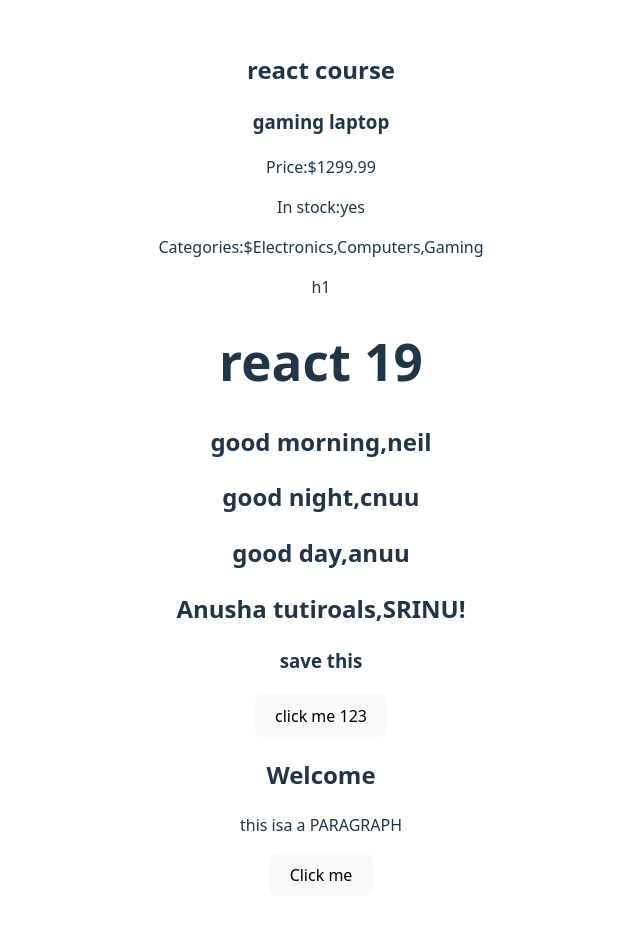
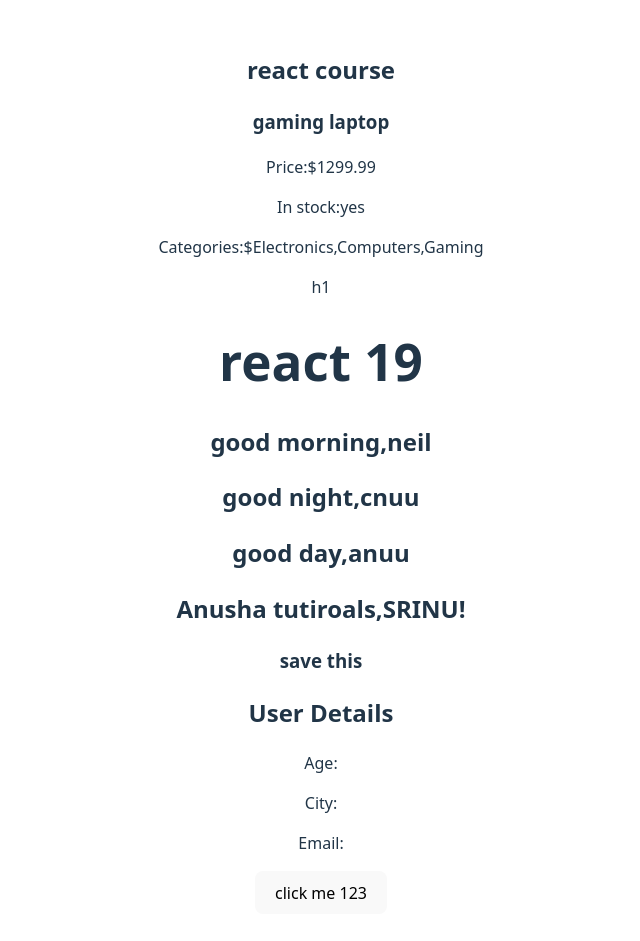
Before and after one commit to anubapatla/My-First-React-App, a React (Vite) app: page / in a window 1280 px wide. Shown: the top 941 px of the page, without its empty margins (319-959 px from the left). Built offline with nearby package versions, Linux system fonts and the light colour scheme.

Commit message:
wraping UserInfo component in UserCard component

```diff
--- a/src/App.jsx
+++ b/src/App.jsx
@@ -8,6 +8,7 @@
 import { Product } from './Product';
 import { Greeting } from './Greeting';
 import './App.css'
+import { UserCard } from './UserCard';
 
 
 function Save(){
@@ -30,6 +31,7 @@
        <Greeting name="anuu" message="good day"/>
        <Welcome name="SRINU"/>
        <Save/>
+       <UserCard/>
        <AmazingButton/>
        <Card/>
     </div>
--- /dev/null
+++ b/src/UserCard.jsx
@@ -0,0 +1,10 @@
+import { UserInfo } from "./UserInfo.jsx";
+export const UserCard =({name ,age, city,email}) =>{
+    return(
+        <div>
+            <h2> User Details</h2>
+            <UserInfo name={name} age={age} city={city} email={email}/>
+
+        </div>
+    )
+}
--- /dev/null
+++ b/src/UserInfo.jsx
@@ -0,0 +1,11 @@
+export const UserInfo =({name ,age,city,email})=>{
+    return(
+        <div>
+            <h3> {name}</h3>
+            <p>Age: {age}</p>
+            <p>City:{city}</p>
+            <p>Email:{email}</p>
+        </div>
+
+    );
+};
```
